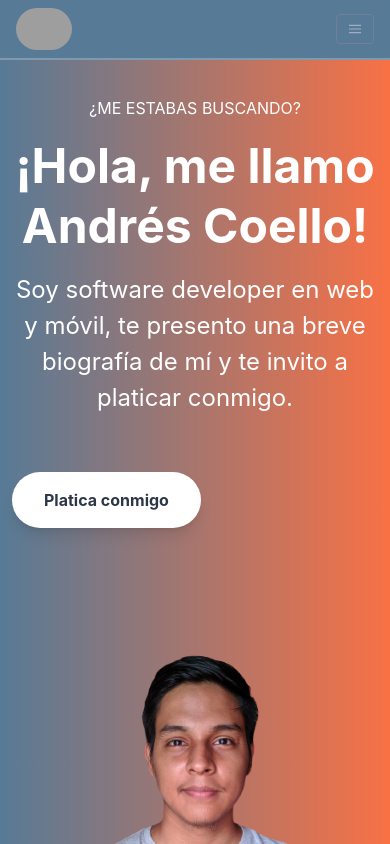
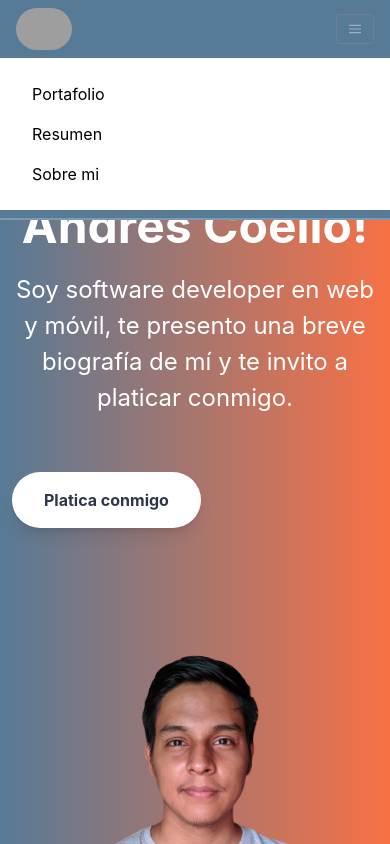
Before and after one commit to GandresCoello18/personal-ws, a Next.js app: page / in a window 390 px wide. Both pictures are taken after a click on the button 355 px from the left and 29 px from the top of the page. Shown: the top 844 px of the page. Built offline with nearby package versions, Linux system fonts and the light colour scheme; grey boxes are pictures that could not be loaded.

Commit message:
open and hidden menu in mobile

```diff
--- a/components/layout/nav.tsx
+++ b/components/layout/nav.tsx
@@ -5,6 +5,7 @@ import Link from 'next/link';
 
 export const Nav = () => {
 	const [pathname, setPathname] = useState<string>('');
+	const [openMenu, setOpenMenu] = useState<boolean>(false);
 
 	useEffect(() => {
 		setPathname(window.location.pathname);
@@ -22,7 +23,7 @@ export const Nav = () => {
 			</div>
 
 			<div className="block lg:hidden pr-4">
-				<button id="nav-toggle" className="flex items-center px-3 py-2 border rounded text-gray-500 border-gray-600 hover:text-gray-800 hover:border-teal-500 appearance-none focus:outline-none">
+				<button onClick={() => setOpenMenu(!openMenu)} id="nav-toggle" className="flex items-center px-3 py-2 border rounded text-gray-500 border-gray-600 hover:text-gray-800 hover:border-teal-500 appearance-none focus:outline-none">
 					<svg className="fill-current h-3 w-3" viewBox="0 0 20 20" xmlns="http://www.w3.org/2000/svg">
 						<title>Menu</title>
 						<path d="M0 3h20v2H0V3zm0 6h20v2H0V9zm0 6h20v2H0v-2z" />
@@ -30,7 +31,7 @@ export const Nav = () => {
 				</button>
 			</div>
 
-			<div className="w-full flex-grow lg:flex lg:items-center lg:w-auto hidden lg:block mt-2 lg:mt-0 bg-white lg:bg-transparent text-black p-4 lg:p-0 z-20" id="nav-content">
+			<div className={`w-full flex-grow lg:flex lg:items-center lg:w-auto  lg:block mt-2 lg:mt-0 bg-white lg:bg-transparent text-black p-4 lg:p-0 z-20 ${openMenu ? 'block' : 'hidden'}`} id="nav-content">
 				<ul className="list-reset lg:flex justify-end flex-1 items-center">
 					<li className="mr-3">
 						<Link href='/portafolio'>
@@ -48,7 +49,7 @@ export const Nav = () => {
 						</Link>
 					</li>
 				</ul>
-				<a href='https://calendly.com/goyeselcoca/30min' target='_blank' rel="noreferrer">
+				<a href='https://calendly.com/goyeselcoca/30min' target='_blank' rel="noreferrer" className='hidden lg:block'>
 					<button id="navAction" className="mx-auto lg:mx-0 hover:underline bg-white text-gray-800 font-bold rounded-full mt-4 lg:mt-0 py-4 px-8 shadow opacity-75">Platica conmigo</button>
 				</a>
 			</div>
```
